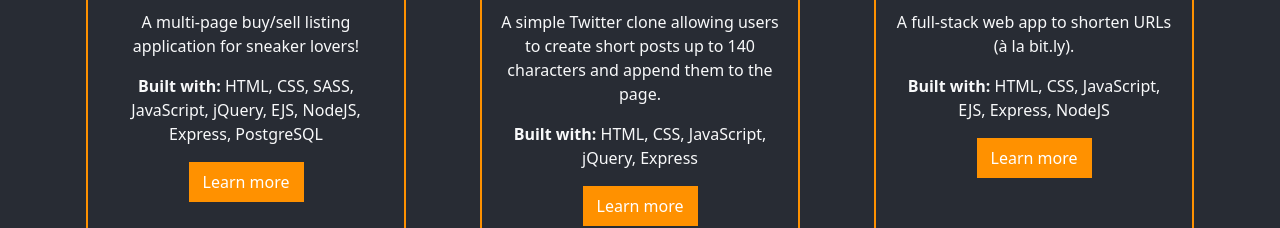
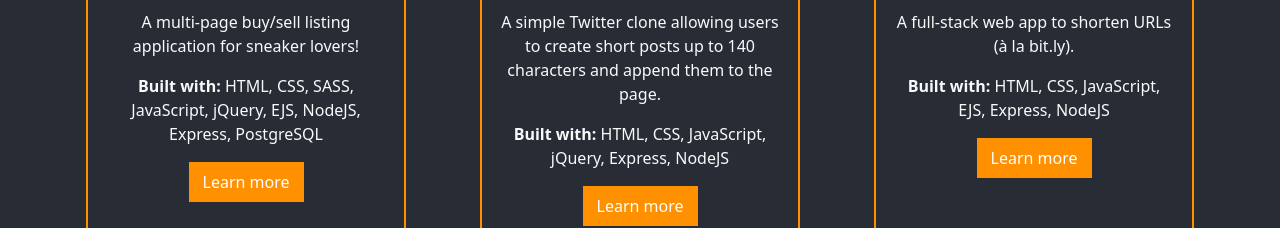
Before and after one commit to Raiza-D/my-portfolio, a React (Create React App) app: page / in a window 1280 px wide. Shown: the part 2540-2768 px from the top of the page. Built offline with nearby package versions, Linux system fonts and the light colour scheme.

Commit message:
Add NodeJS to stack list for Tweeter.

```diff
--- a/src/components/Projects.jsx
+++ b/src/components/Projects.jsx
@@ -55,7 +55,7 @@ export default function Projects() {
       link: "https://github.com/Raiza-D/tweeter",
       description:
         "A simple Twitter clone allowing users to create short posts up to 140 characters and append them to the page.",
-      stack: "HTML, CSS, JavaScript, jQuery, Express",
+      stack: "HTML, CSS, JavaScript, jQuery, Express, NodeJS",
     },
     {
       id: 6,
```
